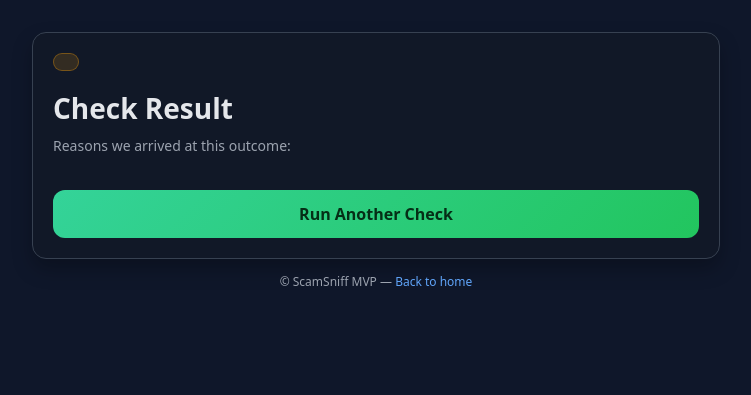
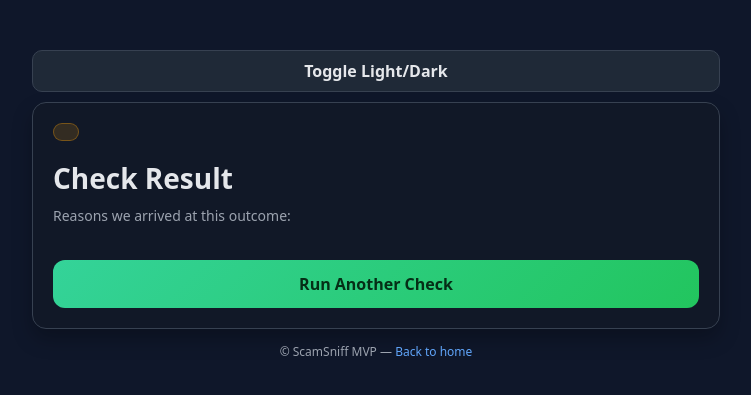
Before and after one commit to rodneyweaver1972-gif/scamsniff-mvp, a Flask app: template templates/result.html in a window 1280 px wide. Shown: the top 395 px of the page, without its empty margins (264-1015 px from the left). Run offline with Flask 3, Linux system fonts and the light colour scheme; the template is opened without the code that fills it, so the values that code supplies are empty.

Commit message:
Update result.html

```diff
--- a/templates/result.html
+++ b/templates/result.html
@@ -8,6 +8,10 @@
   </head>
   <body>
     <div class="container">
+      <div class="toolbar">
+        <button id="themeBtn" class="toggle-btn">Toggle Light/Dark</button>
+      </div>
+
       <div class="card">
         {% set ok = (label.startswith('Likely')) %}
         <span class="badge {{ 'ok' if ok else 'warn' }}">{{ label }}</span>
@@ -25,5 +29,17 @@
 
       <p class="footer">© ScamSniff MVP — <a href="/">Back to home</a></p>
     </div>
+
+    <script>
+      // Theme toggle (remember choice)
+      const themeBtn = document.getElementById('themeBtn');
+      const savedTheme = localStorage.getItem('theme') || 'dark';
+      if(savedTheme === 'light'){ document.body.classList.add('light'); }
+      themeBtn.addEventListener('click', () => {
+        document.body.classList.toggle('light');
+        const mode = document.body.classList.contains('light') ? 'light' : 'dark';
+        localStorage.setItem('theme', mode);
+      });
+    </script>
   </body>
 </html>
```
